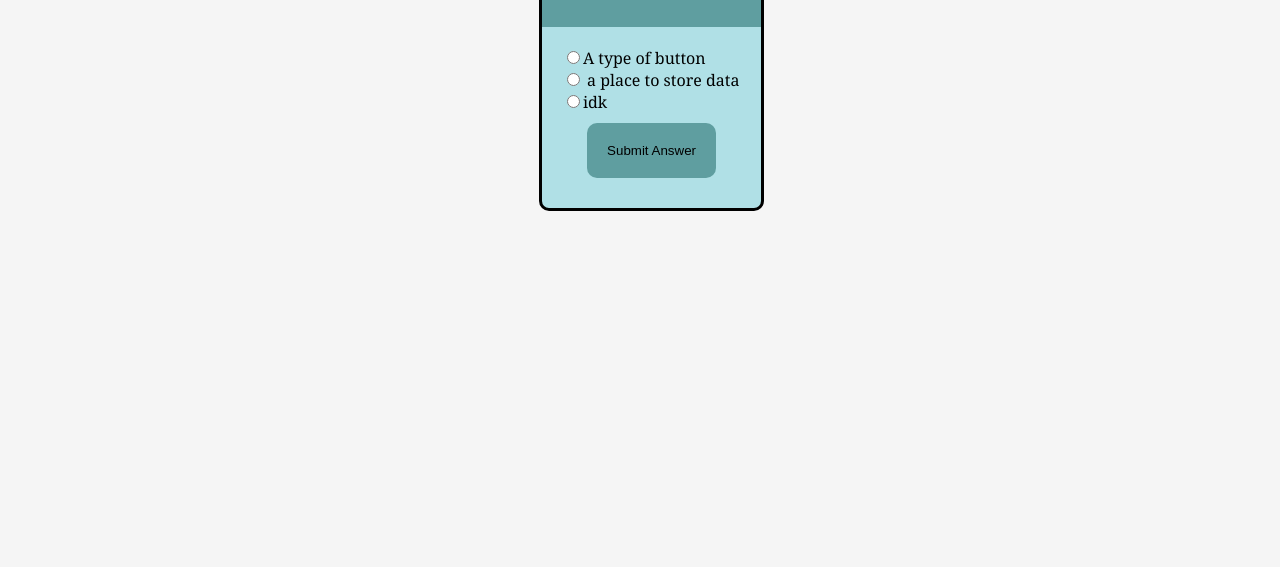
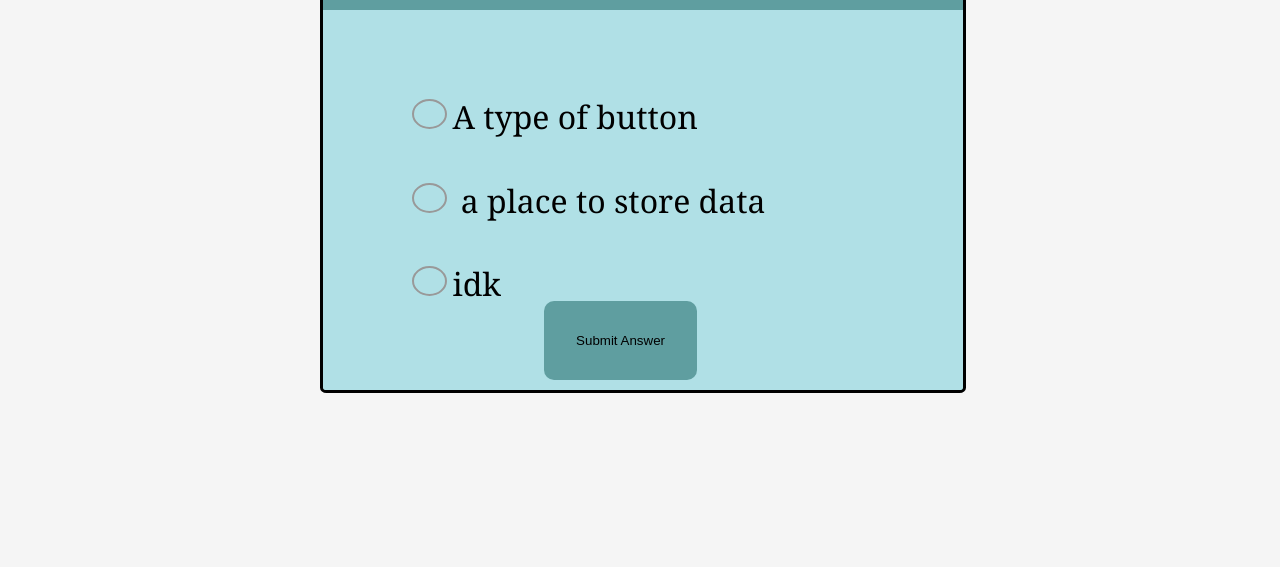
Before and after one commit to warmage12354/QuizGame, a plain HTML site: page frontend/index.html in a window 1280 px wide. Shown: the part 233-800 px from the top of the page. Drawn offline with Linux system fonts and the light colour scheme.

Commit message:
updated ui

```diff
--- a/frontend/app.js
+++ b/frontend/app.js
@@ -63,6 +63,10 @@ const loadQuiz = () => {
     // runs through and adds all the answers from the object
     choiceLabel.textContent = QuestionList[currQuestion].answer[i].text;
 
+    // gives choicesDiv an id
+    choicesdiv.setAttribute("id","Choices")
+
+
     //adds all the elements to the screen
     choicesdiv.appendChild(choice);
     choicesdiv.appendChild(choiceLabel);
@@ -119,6 +123,8 @@ const resetQuiz = () => {
     "You got a score of " + score + " out of  " + QuestionList.length;
 
 
+
+
   const resetBtn = document.createElement("button");
 
   resetBtn.setAttribute("id", "resetButton");
--- a/frontend/styles.css
+++ b/frontend/styles.css
@@ -11,26 +11,28 @@ h1 {
 
 
 .quizHolder {
-  margin-top: 90px;
-  position: relative;
-  left: 42%;
+  min-width: 50%;
+  margin-top: 1%;
+  position: absolute;
+  left: 25%;
   display: inline-block;
   text-align: center;
   background-color:powderblue;
   border-style: solid;
-  border-radius: 10px;
+  border-radius: 1%;
 
 }
 
 .quizHeader {
   background-color:cadetblue;
-  padding: 10px;
+  padding: 1%;
   border-top-right-radius: 5px;
   border-top-left-radius: 5px;
+  font-size: xx-large;
 }
 
 .quizContent {
-  padding: 20px;
+  padding: 10%;
 }
 
 
@@ -39,10 +41,37 @@ h1 {
 
   }
 
-#selection {
+#Choices {
 
+  width: fit-content;
+  font-size:xx-large;
+  padding: 4%;
+}
+
+input {
   cursor: pointer;
+  appearance: none;
+  border-radius: 50%;
+  width: 35px;
+  height: 30px;
+  border: 2px solid #999;
+  transition: 0.2s all linear;
+  margin-right: 5px;
+  position: relative;
 
+
+
+}
+
+input:checked {
+
+  background-color: #5072A7;
+
+}
+
+input:hover {
+
+  background-color: #5072A7;
 }
 
 #selectionsText {
@@ -57,8 +86,21 @@ h1 {
 #SubmitButton,#resetButton {
   margin: 10px;
   border: none;
-  padding: 20px;
+  padding: 5%;
   background-color: cadetblue;
   border-radius: 10px;
   width: auto;
+  cursor: pointer;
+  position: absolute;
+  bottom: 0%;
+  right:40%;
+  transition: 0.2s all linear;
+
 }
+
+#SubmitButton:hover,#resetButton:hover {
+
+  background-color:#5072A7 ;
+
+
+}
```
